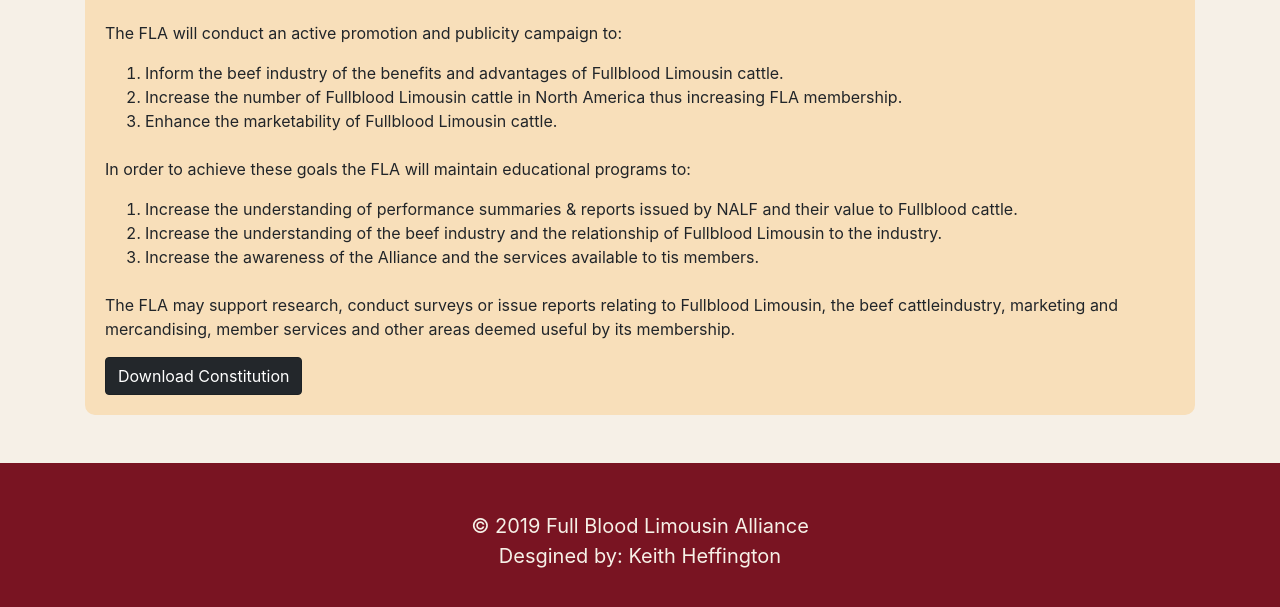
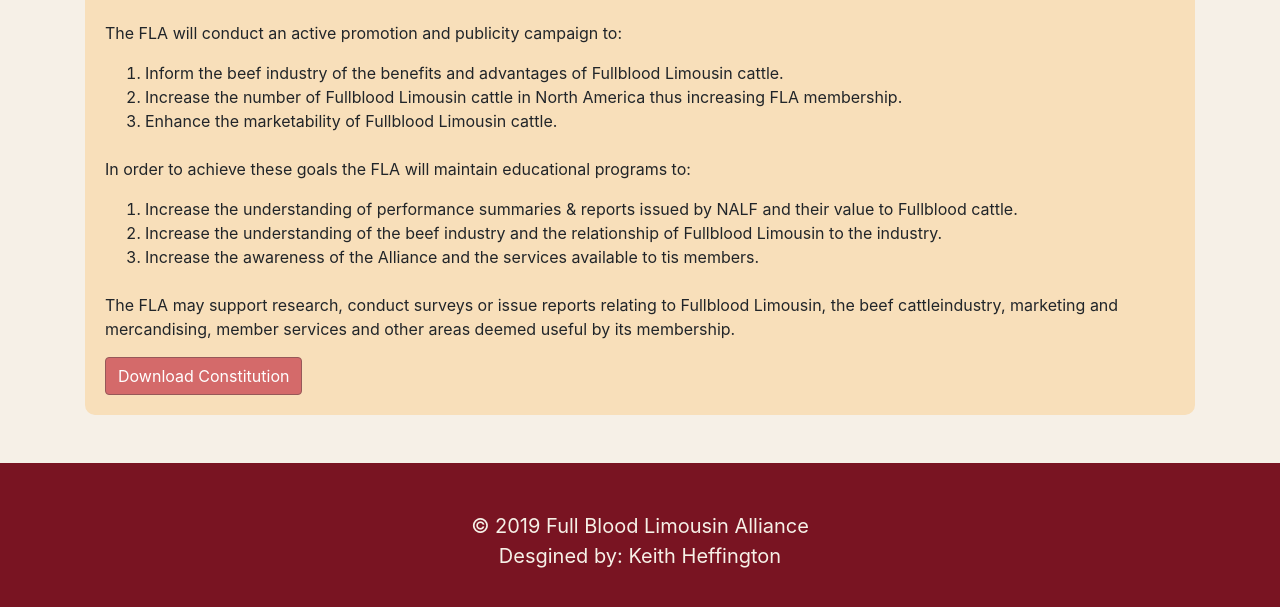
Before and after one commit to bofur24/FullBloodAlliance, a plain HTML site: page info.html in a window 1280 px wide. In both pictures the pointer is over the button "Download Constitution". Shown: the part 438-1045 px from the top of the page. Drawn offline with nearby package versions, Linux system fonts and the light colour scheme.

Commit message:
Add hover color to button

```diff
--- a/CSS/styles.css
+++ b/CSS/styles.css
@@ -84,6 +84,10 @@ h3 {
     background: none;
 }
 
+.btn-dark:hover {
+    background-color: #d46a6a;
+    border: solid 1px #975858;
+}
 /* Form */
 
 input,
```
